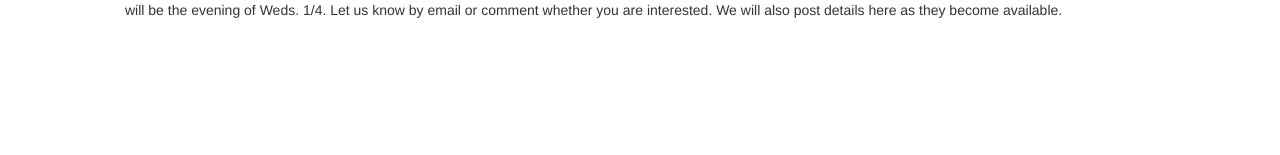
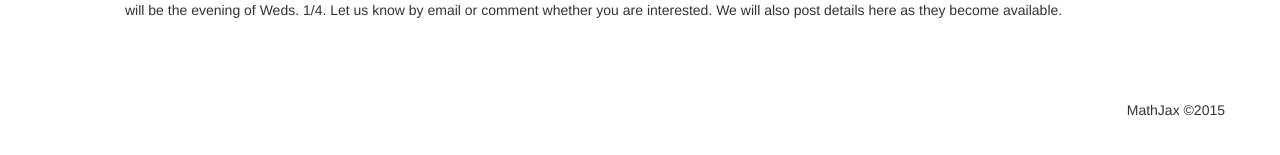
Before and after one commit to mathjax/MathJax-website, a Jekyll site: the page built from _posts/2011/2011-12-27-mathjax-meet-up-at-jmm-in-boston.md, in a window 1280 px wide. Shown: the part 244-399 px from the top of the page. Built offline with Jekyll 4.4.1, drawn with Linux system fonts in a browser that asks for light colours; nearby versions of some CDN libraries.

Commit message:
fix layout: move copyright notice inside bootstrap scope to fix viewport issues

```diff
--- a/_layouts/page.html
+++ b/_layouts/page.html
@@ -10,5 +10,9 @@
   <div class="page-content">
   {{ content }}
   </article>
-
+  <div class="container">
+      <footer>
+          <p>MathJax &copy;2015</p>
+      </footer>
+  </div>
 </div>
--- a/_layouts/post.html
+++ b/_layouts/post.html
@@ -11,5 +11,9 @@
   <article class="post-content">
   {{ content }}
   </article>
-
+  <div class="container">
+      <footer>
+          <p>MathJax &copy;2015</p>
+      </footer>
+  </div>
 </div>
```
